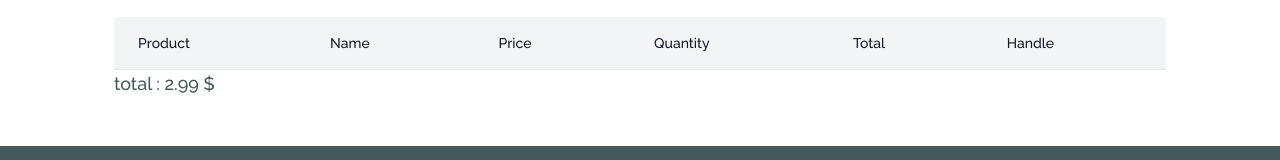
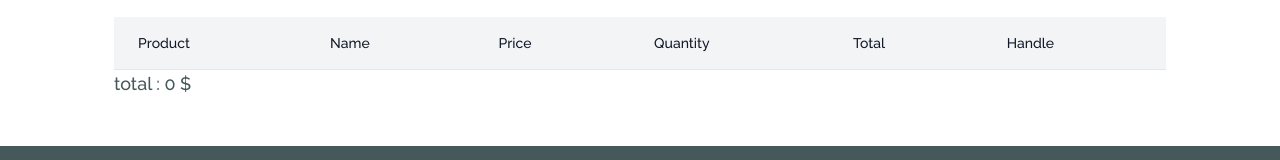
Before and after one commit to dosepehr/fruitables, a Next.js app: page /cart in a window 1280 px wide. Shown: the part 339-499 px from the top of the page. Built offline with nearby package versions, Linux system fonts and the light colour scheme.

Commit message:
fix product price problem

```diff
--- a/src/components/templates/cart/TableProduct.tsx
+++ b/src/components/templates/cart/TableProduct.tsx
@@ -43,7 +43,7 @@ const TableProduct: FC<productsType> = ({
           />
         </td>
         <td>
-          <p className="text-lightGray">{count * price} $</p>
+          <p className="text-lightGray">{(count * price).toFixed(2)} $</p>
         </td>
         <td>
           <button className="rounded-full bg-[#f4f6f8] p-2 text-red-500">
--- a/src/pages/cart/index.tsx
+++ b/src/pages/cart/index.tsx
@@ -5,7 +5,8 @@ import { useAppStore } from "@/store/StoreProvider";
 import React from "react";
 
 const Cart = () => {
-  const { basket } = useAppStore((state) => state);
+  const { basket, totalPrice } = useAppStore((state) => state);
+
   return (
     <>
       <Breadcrumb href="/cart" text="cart" />
@@ -45,7 +46,9 @@ const Cart = () => {
                       ))}
                     </tbody>
                   </table>
-                  <p className="text-lg text-darkGray">total : 2.99 $</p>
+                  <p className="text-lg text-darkGray">
+                    total : {totalPrice} $
+                  </p>
                 </div>
               </div>
             </div>
--- a/src/pages/shop/[id].tsx
+++ b/src/pages/shop/[id].tsx
@@ -29,11 +29,6 @@ const Product = () => {
   const { data } = useQuery({
     queryKey: ["products", id],
     queryFn: () => getProduct(id),
-    // initialData: () => {
-    //   const products: productsType[] = queryClient.getQueryData(["products"]);
-    //   const product = products?.find((product) => product.id == id);
-    //   return { data: product };
-    // },
   });
   const product: productsType = data?.data;
   return (
--- a/src/store/index.ts
+++ b/src/store/index.ts
@@ -4,11 +4,13 @@ import { createStore } from "zustand/vanilla";
 export type storeTypes = {
   basket: productsType[] | [];
   addToCart: (product: productsType, count: number) => void;
+  totalPrice: number;
 };
 
 export const createAppStore = () => {
   return createStore<storeTypes>()((set, get) => ({
     basket: [],
+    totalPrice: 0,
     addToCart: (product: productsType, count: number) => {
       const existingItemIndex = get().basket.findIndex(
         (item) => item.id === product.id,
```
